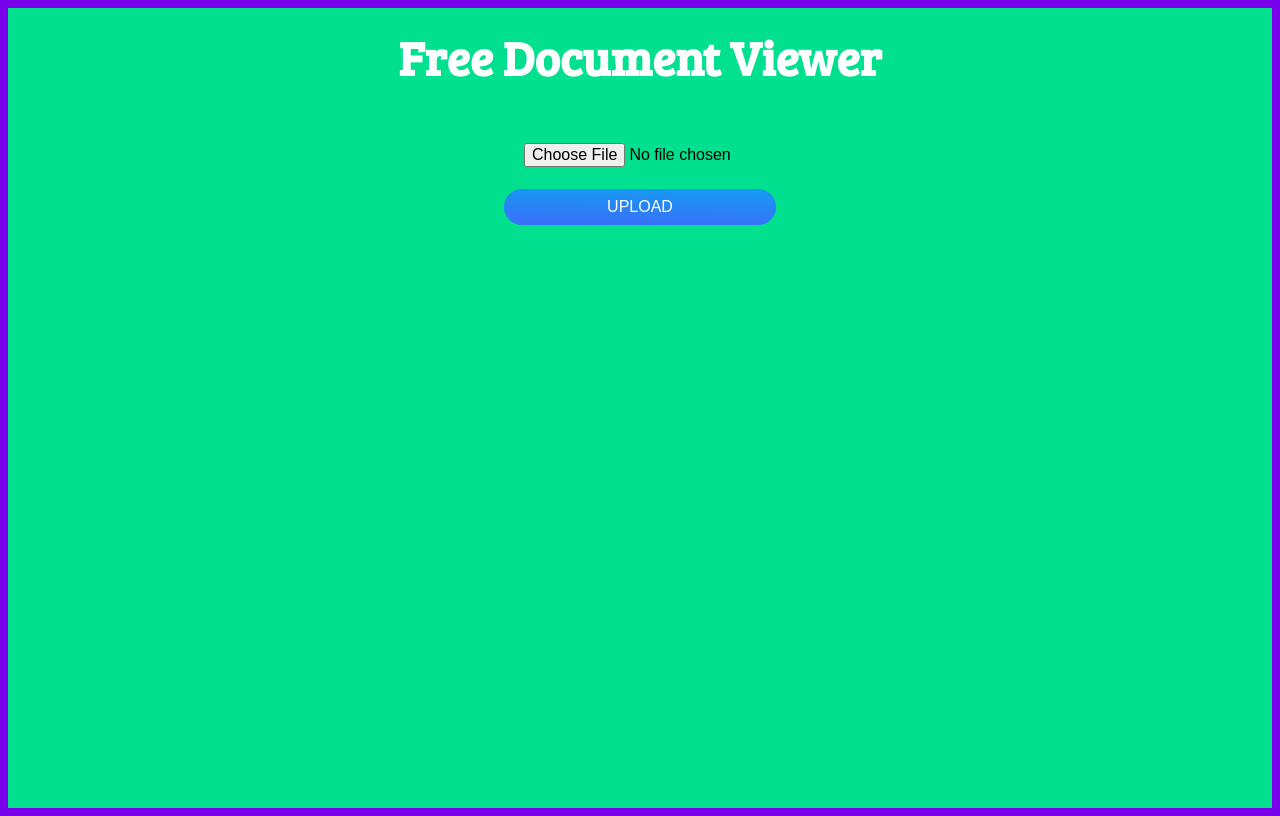
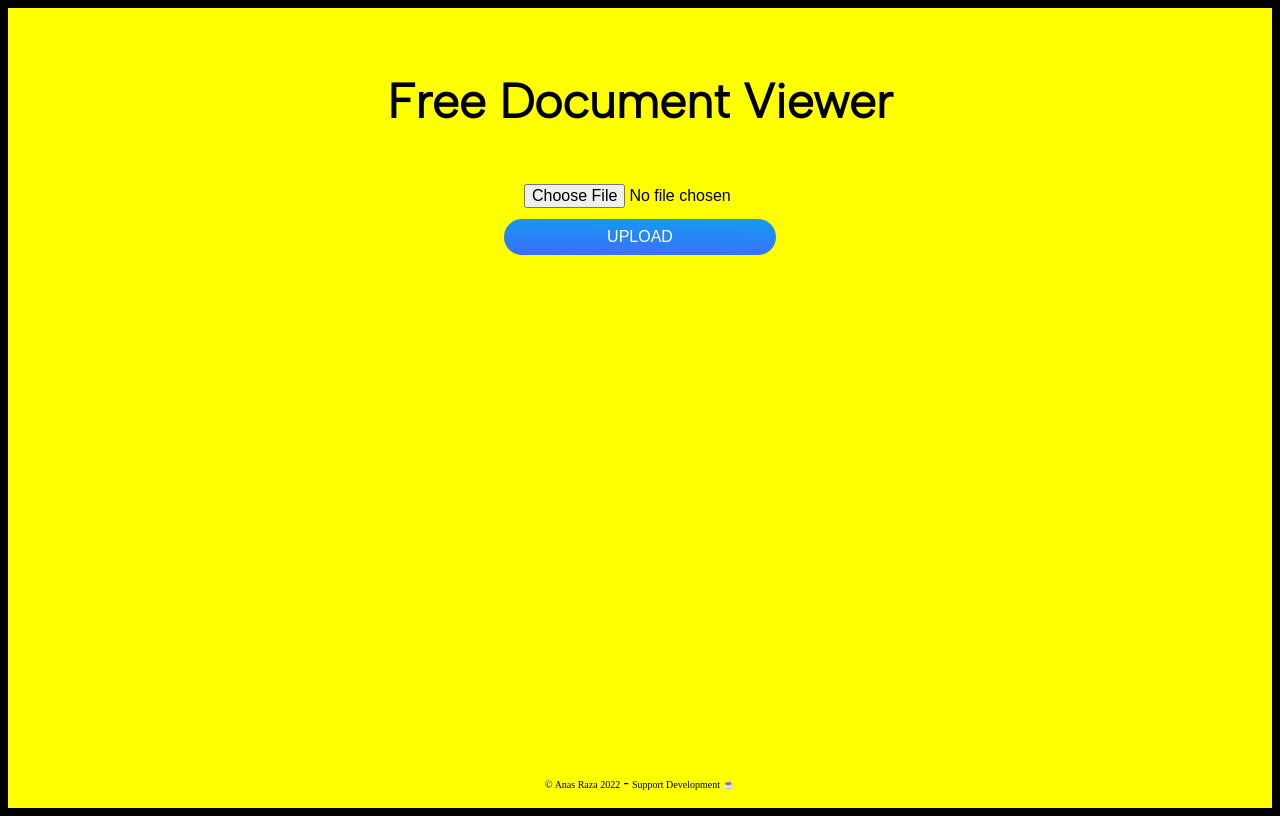
Before and after one commit to Anas-Dew/free-document-viewer, a Django app: page / in a window 1280 px wide. Run offline with Django 4.2, Linux system fonts and the light colour scheme.

Commit message:
fonts changed footer added

```diff
--- a/free-document-viewer/static/index.css
+++ b/free-document-viewer/static/index.css
@@ -1,8 +1,9 @@
-@import url('https://fonts.googleapis.com/css2?family=Bree+Serif&display=swap');
+@import url('https://fonts.googleapis.com/css2?family=Albert+Sans:wght@300&display=swap');
 
 @media screen and (max-width: 640px) {
     body {
-        background-color: rgb(121, 0, 235);
+        background-color: black;
+        margin: 0.5rem;
     }
 
     .button-21 {
@@ -21,7 +22,8 @@
 
 @media screen and (min-width: 640px) {
     body {
-        background-color: rgb(121, 0, 235);
+        background-color: black;
+        margin: 0.5rem;
     }
 
     .button-21 {
@@ -76,7 +78,7 @@
     display: flex;
     flex-direction: column;
     align-items: center;
-    background-color: #01E08F;
+    background-color: yellow;
     height: 100vh;
 }
 
@@ -86,13 +88,12 @@
     justify-content: center;
     flex-direction: column;
     align-items: center;
-    margin-top: -1rem;
+    margin-top: 2rem;
 }
 
 #navi-head {
-    font-family: 'Bree Serif', serif;
-    color: white;
-    /* font-size: xxx-large; */
+    font-family: 'Albert Sans', sans-serif;
+    color: black;
 }
 
 #navi-bar-item {
@@ -161,4 +163,21 @@
     box-shadow: rgba(40, 170, 255, 0.25) 0 0 0 .125em;
 }
 
+/* ----------------FOOTER---------- */
+footer {
+    color: white;
+    display: flex;
+    align-items: baseline;
+}
+footer > a{
+    padding: 0.2rem;
+    text-decoration: auto;
+    color: black;
+    font-size: x-small;
+}
+footer > a:hover{
+    padding: 0.2rem;
+    text-decoration: auto;
+    color: blue;
+}
 /* ---------------------- */
--- a/free-document-viewer/templates/home/index.html
+++ b/free-document-viewer/templates/home/index.html
@@ -12,16 +12,32 @@
     <title>Free Document Viewer - CSV, XLSX</title>
     <meta name="description" content="Looking for an online document viewer for your files, no need to install any software just use our web app to view csv and excel files easily.">
     <meta name="keywords" content="online document viewer,web document viewer,multiple file format viewer,django document viewer control,document viewer software for csv,csv viewer">
+
 </head>
 <body>
     <div id="main-div">
+        <!-- ------SIDEBAR------------ -->
+        <!-- <div class="w3-sidebar w3-bar-block" style="display:none;z-index:5;float: left;" id="mySidebar">
+            <button class="w3-bar-item w3-button w3-xxlarge" onclick="w3_close()">Close &times;</button>
+            <a href="#" class="w3-bar-item w3-button">Link 1</a>
+            <a href="#" class="w3-bar-item w3-button">Link 2</a>
+            <a href="#" class="w3-bar-item w3-button">Link 3</a>
+          </div>
+
+
+          <div class="w3-overlay" onclick="w3_close()" style="cursor:pointer" id="myOverlay"></div>
+
+          <div>
+            <button class="w3-button w3-white w3-xxlarge" onclick="w3_open()">&#9776;</button>
+          </div> -->
+        <!-- -------------------------->
         <div class="navi-bar">
             <h1 id="navi-head">Free Document Viewer</h1>
             <div>
                 <form id="navi-bar-item" action="/" method="post" enctype="multipart/form-data">
                     {% csrf_token %}
                     <input class="button-21" style="color: black;" type="file" name="file" id="file" enctype="multipart/form-data" accept=".csv,.xlsx,.xls">
-                    <input class="button-21" type="submit" id="upload" value="UPLOAD">
+                    <input class="button-21" style="margin-top: 5px;" type="submit" id="upload" value="UPLOAD">
                 </form>
             </div>
         </div>
@@ -29,6 +45,11 @@
         <div id="dataframe" style="display: none;">{{data}}</div>
         <div id="table-div-data"></div>
 
+        <footer>
+            <a href="https://github.com/Anas-Dew" target="_blank">&copy Anas Raza 2022</a>
+            <p style="color: black;">-</p>
+            <a href="https://www.buymeacoffee.com/anasraza" target="_blank">Support Development ☕</a>
+        </footer>
     </div>
     <!-- <a href="https://www.flaticon.com/free-icons/document" title="document icons">Document icons created by Stockio - Flaticon</a> -->
 </body>
```
Also changed, not shown: other parts of free-document-viewer/static/index.css (+2 -1 lines), free-document-viewer/static/index.js (+15 -4 lines).
